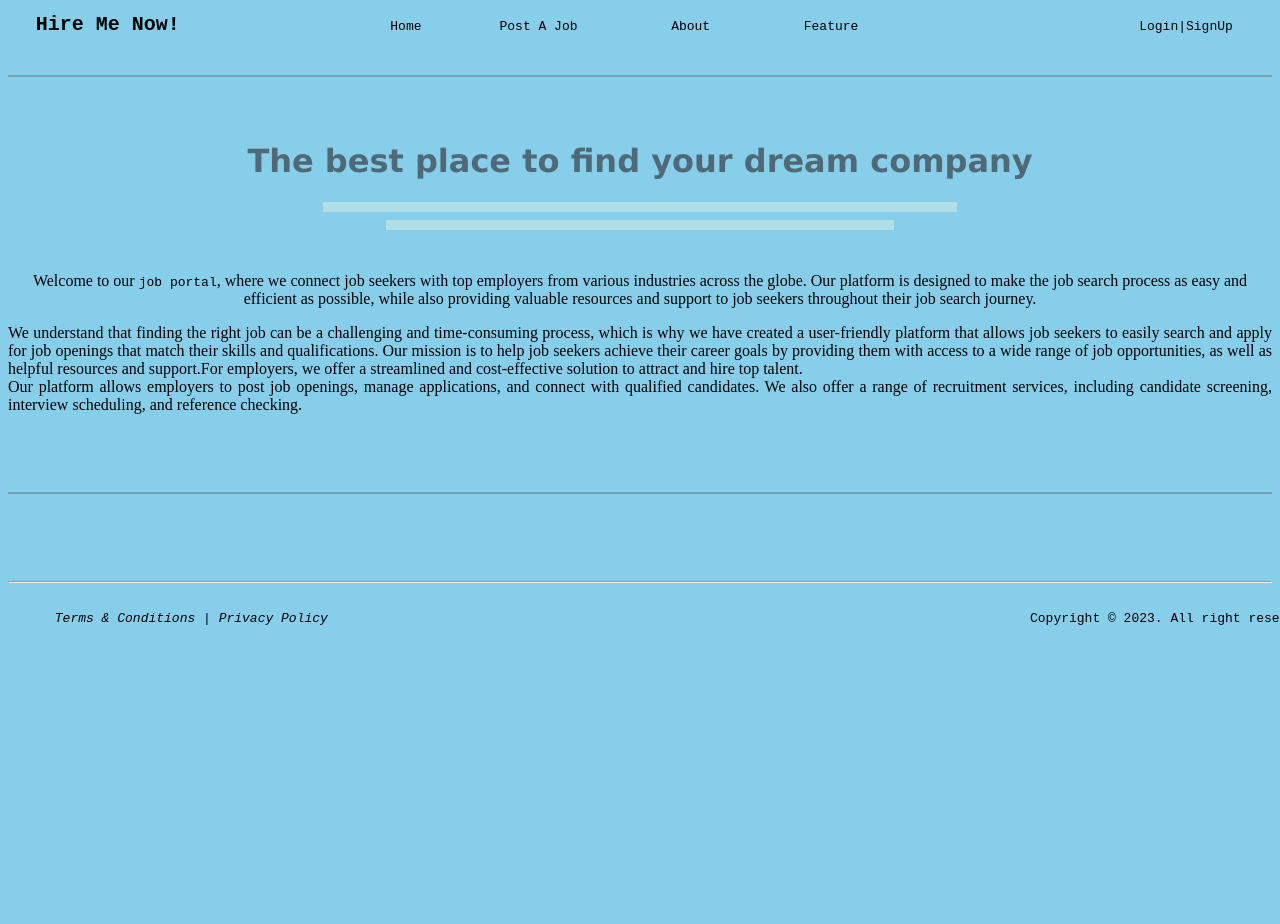
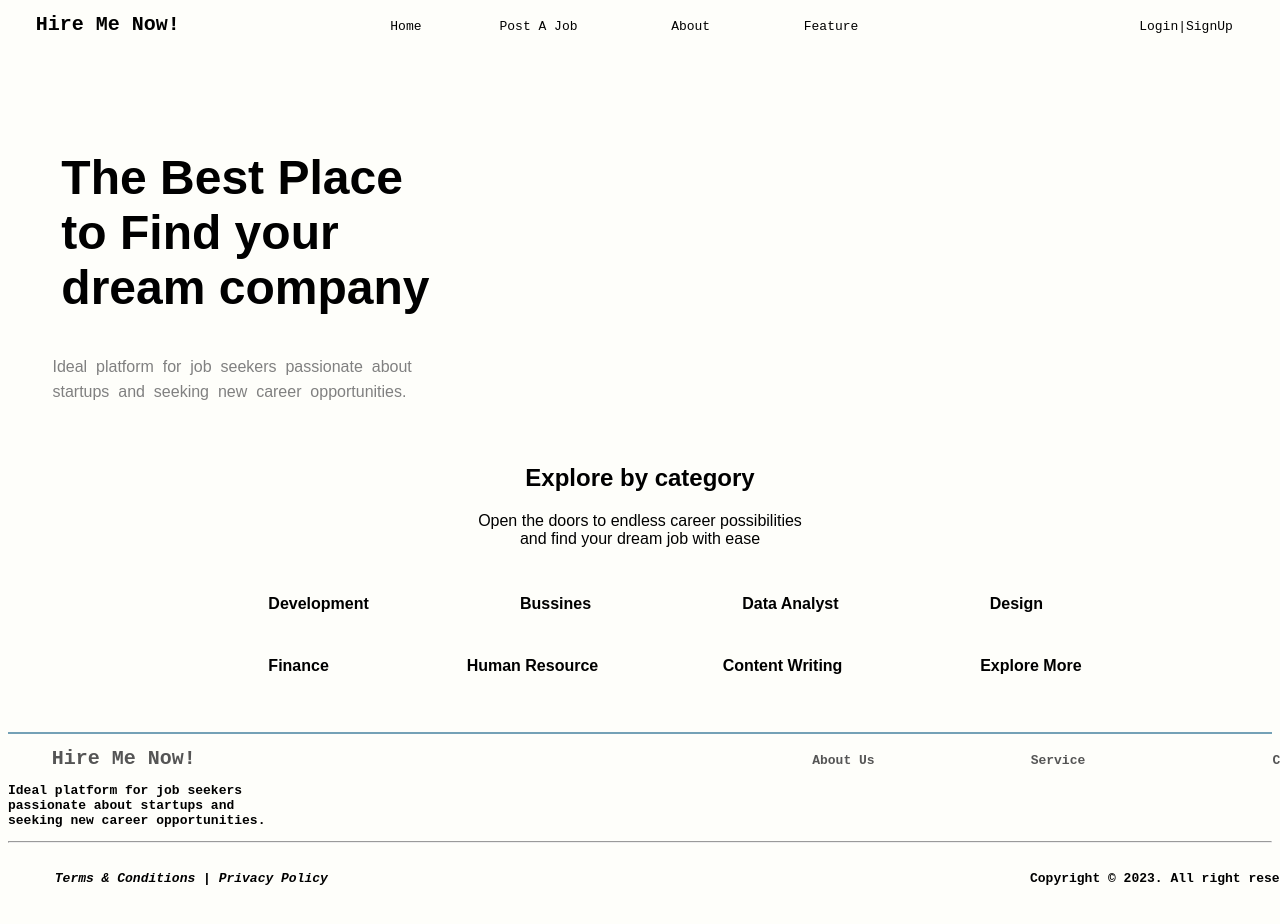
Before and after one commit to Aitrich-Academy/html-chapter-1, a plain HTML site: page workshops/Workshop1/Workshop1.html in a window 1280 px wide. Shown: the top 924 px of the page. Before the commit the page ends 800 px from the top, so only its background shows below. Drawn offline with Linux system fonts and the light colour scheme.

Commit message:
Workshop1 Updated

```diff
--- a/workshops/Workshop1/Workshop1.html
+++ b/workshops/Workshop1/Workshop1.html
@@ -8,28 +8,34 @@
     <meta name="description" content="HTML Basics"><!--  It defines the website description which is useful to provide relevant search performed by search engines. -->
     <meta name="author" content="Soudha">  <!-- It specifies the author of the page. It is useful to extract author information by Content management system automatically. -->
 </head>
-<body bgcolor="skyblue"><!--bgcolor attribute is used to set the background color of an HTML element
-	<!-- The <pre> tag defines preformatted text.The text will be displayed exactly as written in the HTML source code. -->
+<body bgcolor="#fefefa"><!--bgcolor attribute is used to set the background color of an HTML element
+ The <pre> tag defines preformatted text.-->
                 <pre><!-- The <font> tag was used in HTML 4 to specify the font face, font size, and color of text-->  <font size="5px"> <b>Hire Me Now!</b></font>                           Home          Post A Job            About            Feature                                    Login|SignUp</pre>
                <!-- The <br> tag inserts a single line break -->
                <br>
-    <!-- HR tag is used to draw a horizontal line within the texts to sepate content.--><hr color="#74a1b6">
 
-     <br><br><!--The <h1> to <h6> tags are used to define HTML headings.--> <h1 align="center"><font color="#4f6976"face="verdana">The best place to find your dream company</font></h1><hr width="50%"color="#b0e0e6" size="10" noshade><hr width="40%"color="#b0e0e6" size="10" noshade>
-     <br> <!--paragraphs are defined with the <p> tag!--><p align="center">Welcome to our <!-- This tag is used to indicate a block of code within a page.--><code>job portal</code>, where we connect job seekers with top employers from various industries across the globe. Our platform is designed to make the job search process as easy and efficient as possible, while also providing valuable resources and support to job seekers throughout their job search journey.</p>
-     <p align="justify">We understand that finding the right job can be a challenging and time-consuming process, which is why we have created a user-friendly platform that allows job seekers to easily search and apply for job openings that match their skills and qualifications.
-        Our mission is to help job seekers achieve their career goals by providing them with access to a wide range of job opportunities,
-        as well as helpful resources and support.For employers, we offer a streamlined and cost-effective solution to attract and hire top talent.
-        <br>Our platform allows employers to post job openings, manage applications, and connect with qualified candidates. We also offer a range of recruitment services, including candidate screening, interview scheduling, and reference checking.</p>
+           <pre>                        <div align="left" width="200px" height="300px"><b> <font size="7%" face="Sans-serif">
+    The Best Place
+    to Find your
+    dream company</b> <div><p> </font><font size="3%" color="gray"face="Sans-serif">       Ideal  platform  for  job  seekers  passionate  about
+          startups  and  seeking  new  career  opportunities.</font></p></div></div>
+    </div></pre>
+   <font face="Sans-serif"><h2 align="Center">Explore by category</h1>
+   <p align="center">Open the doors to endless career possibilities <br>
+    and find your dream job with ease</p>
+</font><br>
+<strong>          <pre>              <font face="Sans-serif">                                  Development                                  Bussines                                  Data Analyst                                  Design</font></pre>
 <br>
+                    <pre>              <font face="Sans-serif">                                  Finance                               Human Resource                            Content Writing                               Explore More </font></pre>
+<strong>
 <br>
      <br>
      <hr color="#74a1b6">
-     <div><marquee><pre> <font size="5px" color="#555555">   <strong>Hire Me Now!</strong></font>                                                                   <font size="3px" color="#555555"><b>About Us</b></font>                    <font size="3px" color="#555555"><b>Service</b></font>                        <font size="3px" color="#555555"><b>Company</b></font></pre></marquee></div>
-
-     <br>
-
-     <hr>
+     <div><pre> <font size="5px" color="#555555">   <strong>Hire Me Now!</strong></font>                                                                               <font size="3px" color="#555555"><b>About Us</b></font>                    <font size="3px" color="#555555"><b>Service</b></font>                        <font size="3px" color="#555555"><b>Company</b></font></pre></div>
+    <pre><div align="left" width="150px"height="90px">Ideal platform for job seekers
+passionate about startups and
+seeking new career opportunities.</div></pre>
+     <!-- HR tag is used to draw a horizontal line within the texts to sepate content.-->   <hr>
 
      <pre><br><!-- <em> element defines emphasized text-->      <em>Terms & Conditions | Privacy Policy</em>                                                                                          Copyright © 2023. All right reserved</pre>
 </body>
```
